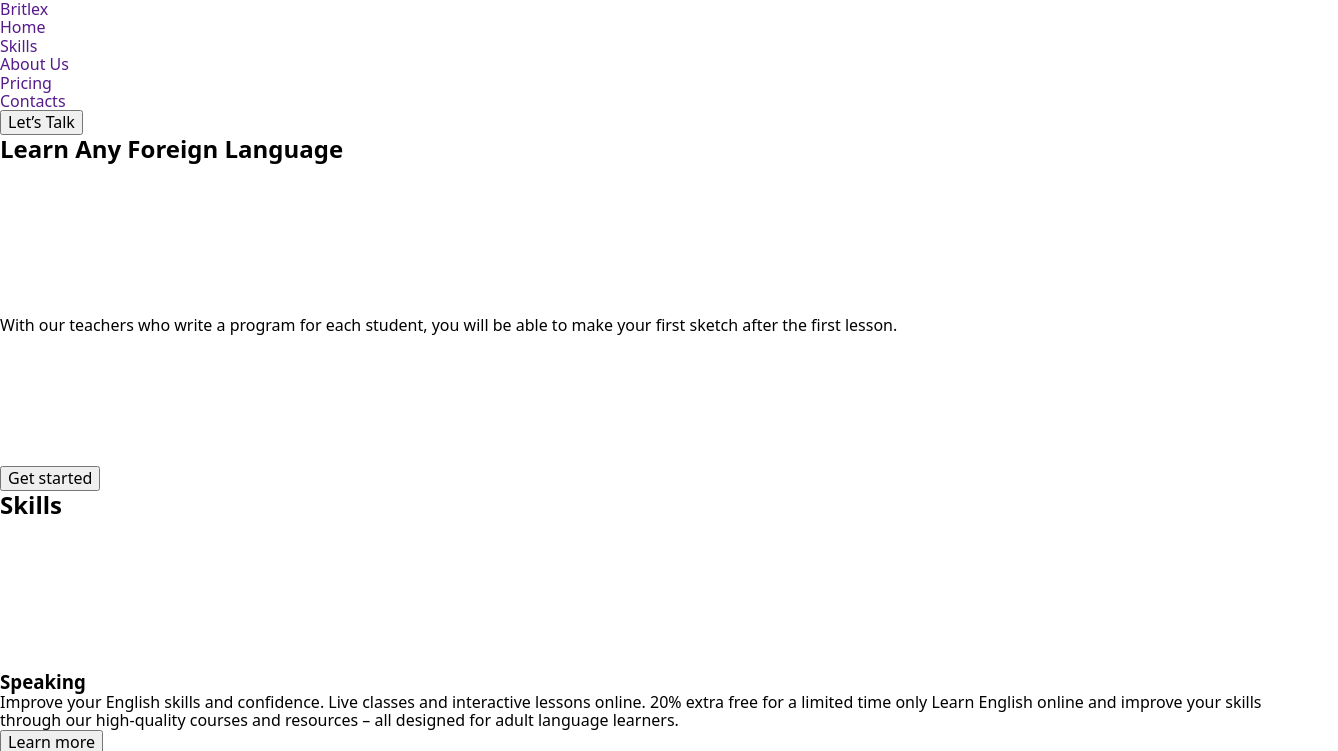
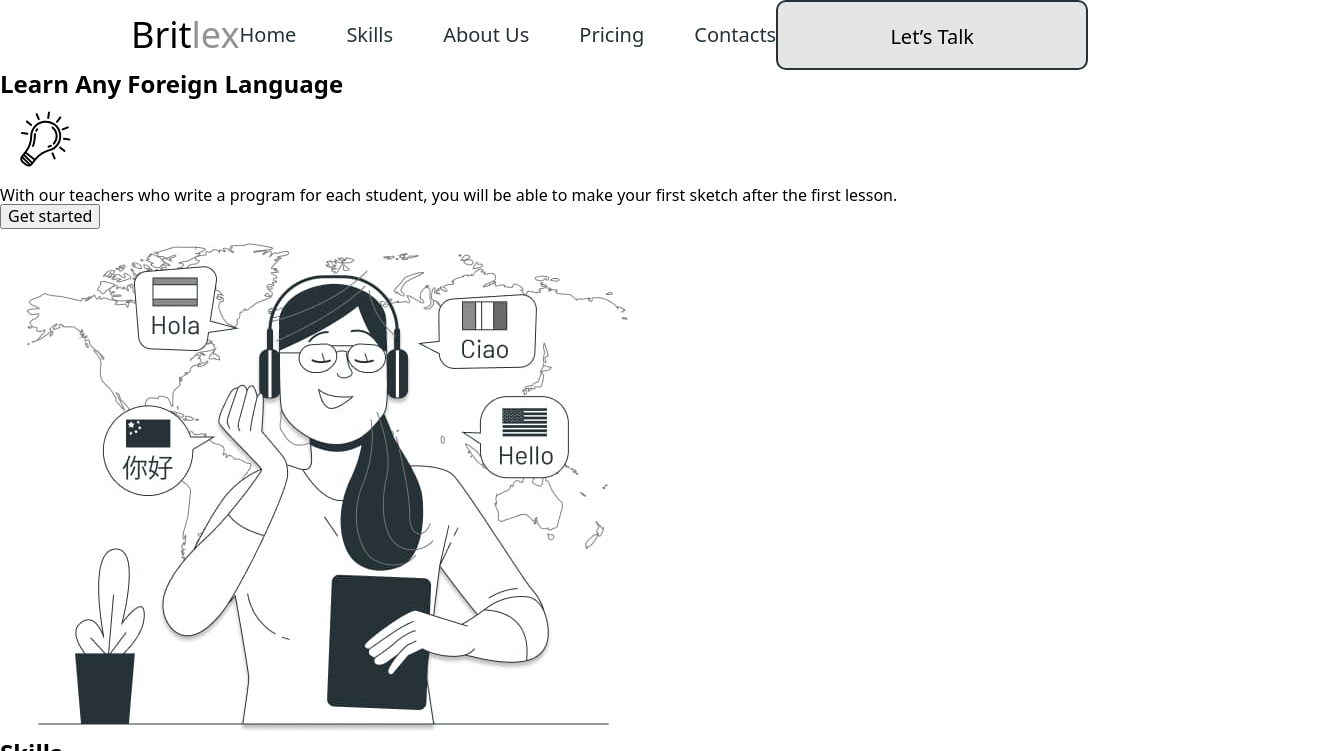
Before and after one commit to petekostrytsya/Britlex, a plain HTML site: page index.html in a window 1280 px wide. Shown: the top 751 px of the page, 1338 px wide, since content can reach past the window. Drawn offline with nearby package versions, Linux system fonts and the light colour scheme.

Commit message:
header_css

```diff
--- a/css/styles.css
+++ b/css/styles.css
@@ -1,3 +1,8 @@
+body {
+    background-color: #FFFFFF;
+}
+
+
 h1, h2, h3, p {
     margin-top: 0;
     margin-bottom: 0;
@@ -13,3 +18,68 @@ ul, ol {
 a {
     text-decoration: none;
 }
+
+img {
+    display: block;
+}
+
+.container {
+    width: 1338px;
+    margin-left: auto;
+    margin-right: auto;
+    padding: 0 131px;
+}
+
+
+
+
+.logo {
+    font-weight: 400;
+    font-size: 36px;
+    line-height: 1.5;
+    color: rgba(0, 0, 0, 1);
+}
+
+.logo-lex {
+    font-weight: 400;
+    font-size: 36px;
+    line-height: 1.5;
+    color: rgba(147, 147, 147, 1);
+}
+
+.nav-link {
+    font-weight: 500;
+    font-size: 20px;
+    line-height: 1.5;
+    color: #263238;
+}
+
+.header-button {
+    width: 312px;
+    height: 70px;
+    padding: 20px 56px;
+    font-weight: 400;
+    font-size: 20px;
+    line-height: 1.5;
+    text-align: center;
+    color: #000000;
+    background-color: #E5E5E5;
+    border: 2px solid #263238;
+    border-radius: 10px;
+    cursor: pointer;
+}
+
+.page-header-contaniar {
+    display: flex;
+}
+
+.page-nav {
+    display: flex;
+    align-items: center;
+}
+
+.menu {
+    display: flex;
+    flex-wrap: wrap;
+    gap: 50px;
+}
--- a/index.html
+++ b/index.html
@@ -14,38 +14,42 @@
 </head>
 <body>
     <header class="page-header">
-        <a href="">Brit<span>lex</span></a>
-        <ul>
-            <li><a href="">Home</a></li>
-            <li><a href="">Skills</a></li>
-            <li><a href="">About Us</a></li>
-            <li><a href="">Pricing</a></li>
-            <li><a href="">Contacts</a></li>
+        <div class="container page-header-contaniar">
+        <nav class="page-nav">
+        <a class="logo" href="">Brit<span class="logo-lex">lex</span></a>
+        <ul class="menu">
+            <li><a class="nav-link" href="">Home</a></li>
+            <li><a class="nav-link" href="">Skills</a></li>
+            <li><a class="nav-link" href="">About Us</a></li>
+            <li><a class="nav-link" href="">Pricing</a></li>
+            <li><a class="nav-link" href="">Contacts</a></li>
         </ul>
-        <button type="button">Let’s Talk</button>
+        </nav>
+        <button class="header-button" type="button">Let’s Talk</button>
+        </div>
     </header>
     <main>
         <section class="hero">
             <h1>Learn Any Foreign Language</h1>
-            <svg>
-                <use></use>
+
+            <svg width="85px" height="85px">
+                <use href="./img/sprite.svg#icon-bulb-icon"></use>
             </svg>
+
             <p>With our teachers who write a program for
             each student, you will be able to make your
             first sketch after the first lesson.</p>
+
             <button type="button">Get started</button>
-            <svg>
-                <use></use>
-            </svg>
+
+            <img src="./img/learning-languages.jpg" alt="learning-languages" width="654px" height="510px">
         </section>
 
         <section class="skills">
             <h2>Skills</h2>
             <ul>
                 <li>
-                    <svg>
-                        <use></use>
-                    </svg>
+                    <img src="./img/Shared goals.jpg" alt="Shared goals" width="390px" height="390px">
                     <h3>Speaking</h3>
                     <p>Improve your English skills and confidence.
                     Live classes and interactive lessons online.
@@ -57,9 +61,7 @@
                     <button type="button">Learn more</button>
                 </li>
                 <li>
-                    <svg>
-                        <use></use>
-                    </svg>
+                    <img src="./img/Typewriter.jpg" alt="Typewriter" width="390px" height="264px">
                     <h3>Writing</h3>
                     <p>One of the most important and extensive
                     areas of natural science, the science that
@@ -67,9 +69,7 @@
                     <button type="button">Learn more</button>
                 </li>
                 <li>
-                    <svg>
-                        <use></use>
-                    </svg>
+                    <img src="./img/House bookshelves.jpg" alt="House bookshelves" width="390px" height="264px">
                     <h3>Reading</h3>
                     <p>Perception and response actions of the user
                     resulting from the use and/or upcoming use
@@ -81,9 +81,7 @@
                     <p>Here you can find activities to practise
                     your listening skills. Listening will help you to improve your understanding</p>
                     <button type="button">Learn more</button>
-                    <svg>
-                        <use></use>
-                    </svg>
+                    <img src="./img/Podcast audience.jpg" alt="Podcast audience" width="408px" height="274px">
                 </li>
             </ul>
         </section>
@@ -100,18 +98,14 @@
             <h2>6</h2>
             <p>Foreign
             languages</p>
-            <svg>
-                <use></use>
-            </svg>
+            <img src="./img/Business competition.jpg" alt="Business competition" width="540px" height="540px">
         </section>
 
         <section class="pricing">
             <h2>Pricing</h2>
             <ul>
                 <li>
-                    <svg>
-                        <use></use>
-                    </svg>
+                    <img src="./img/online.jpg" alt="online" width="426px" height="320px">
                     <h3>Self-study online course</h3>
                     <p>Start learning English online in live classes
                     with qualified EC teachers and students
@@ -119,18 +113,14 @@
                     <p>£5.99 per month</p>
                 </li>
                 <li>
-                    <svg>
-                        <use></use>
-                    </svg>
+                    <img src="./img/lesson.jpg" alt="lesson" width="426px" height="320px">
                     <h3>Live online classes</h3>
                     <p>Interactive group classes with expert
                     teachers. Free 7-day trial</p>
                     <p>£12.99 per month</p>
                 </li>
                 <li>
-                    <svg>
-                        <use></use>
-                    </svg>
+                    <img src="./img/webinar.jpg" alt="webinar" width="426px" height="320px">
                     <h3>Personal Tuition</h3>
                     <p>Online one-to-one English tutoring – enjoy
                     our first session for only $1</p>
@@ -141,7 +131,7 @@
 
         <section class="contact-us">
             <svg>
-                <use></use>
+                <use href="./img/sprite.svg#icon-contact"></use>
             </svg>
             <h2>Contact Us</h2>
             <p>Discover your current English level by taking our free online English test. Sign up to our newsletter for learning tips
```
Also changed, not shown: img/Business competition.jpg (added), img/House bookshelves.jpg (added), img/Podcast audience.jpg (added), img/Shared goals.jpg (added), img/Typewriter.jpg (added), img/learning-languages.jpg (added), img/lesson.jpg (added), img/online.jpg (added), img/sprite.svg (added), img/webinar.jpg (added).
